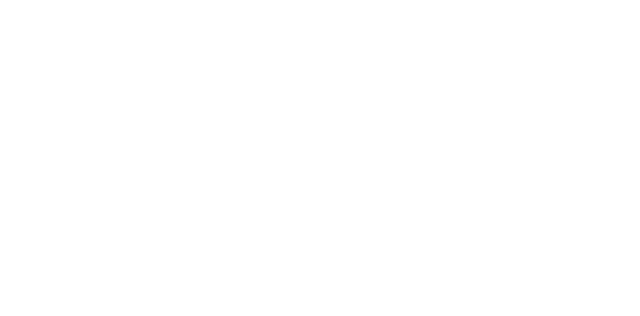
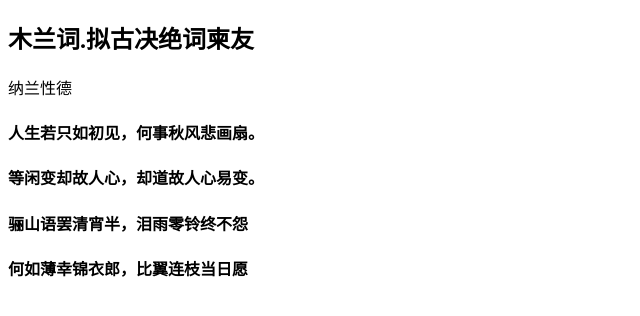
Before and after one commit to wl-1995/-git, a plain HTML site: page index.html in a window 1280 px wide. Shown: the whole page, without its empty margins (0-640 px from the left). Drawn offline with Linux system fonts and the light colour scheme.

Commit message:
完成内容部分

```diff
--- a/index.html
+++ b/index.html
@@ -7,6 +7,11 @@
     <title>Document</title>
 </head>
 <body>
-
+    <h2>木兰词.拟古决绝词柬友</h2>
+    <p>纳兰性德</p>
+    <h4>人生若只如初见，何事秋风悲画扇。</h4>
+    <h4>等闲变却故人心，却道故人心易变。</h4>
+    <h4>骊山语罢清宵半，泪雨零铃终不怨</h4>
+    <h4>何如薄幸锦衣郎，比翼连枝当日愿</h4>
 </body>
 </html>
```
